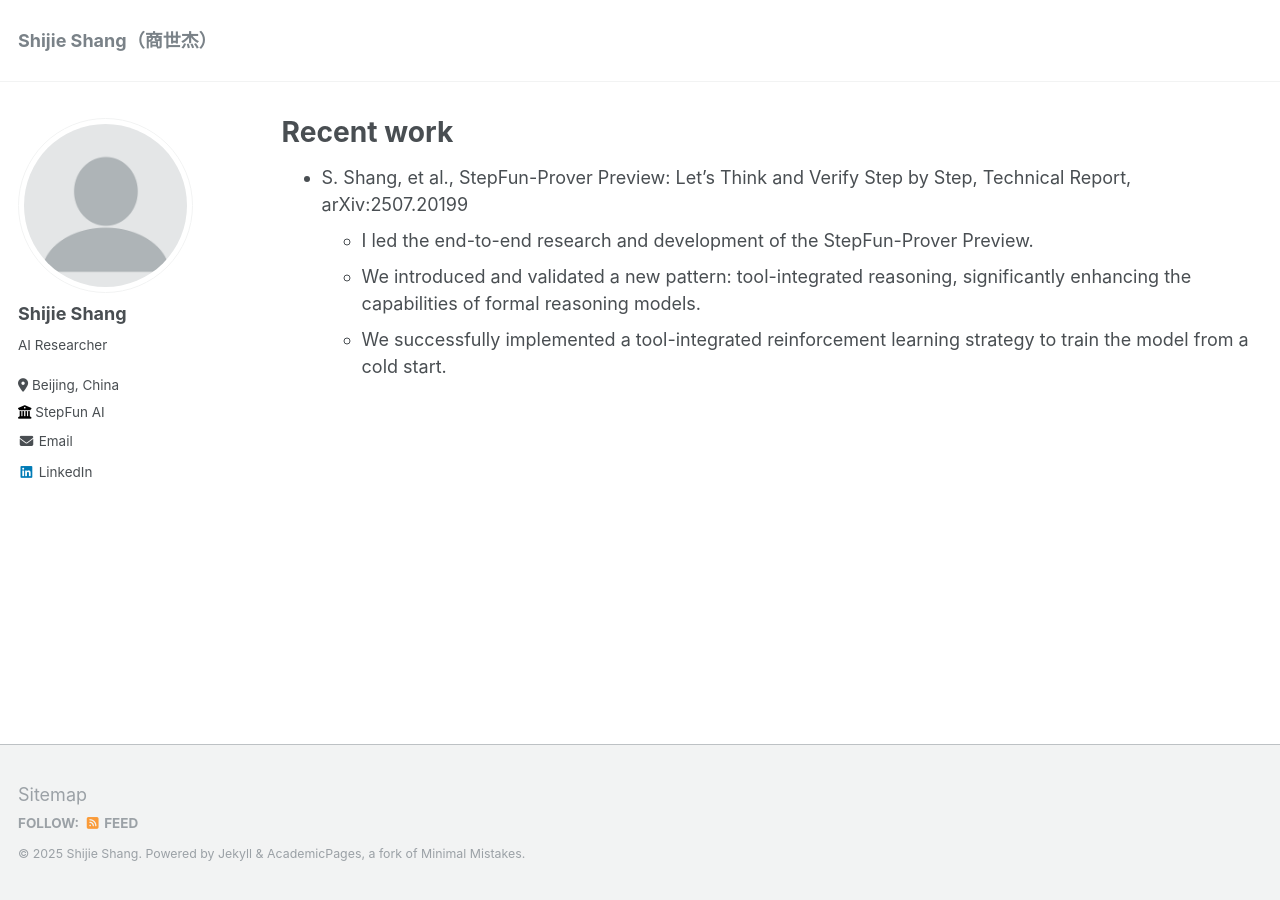
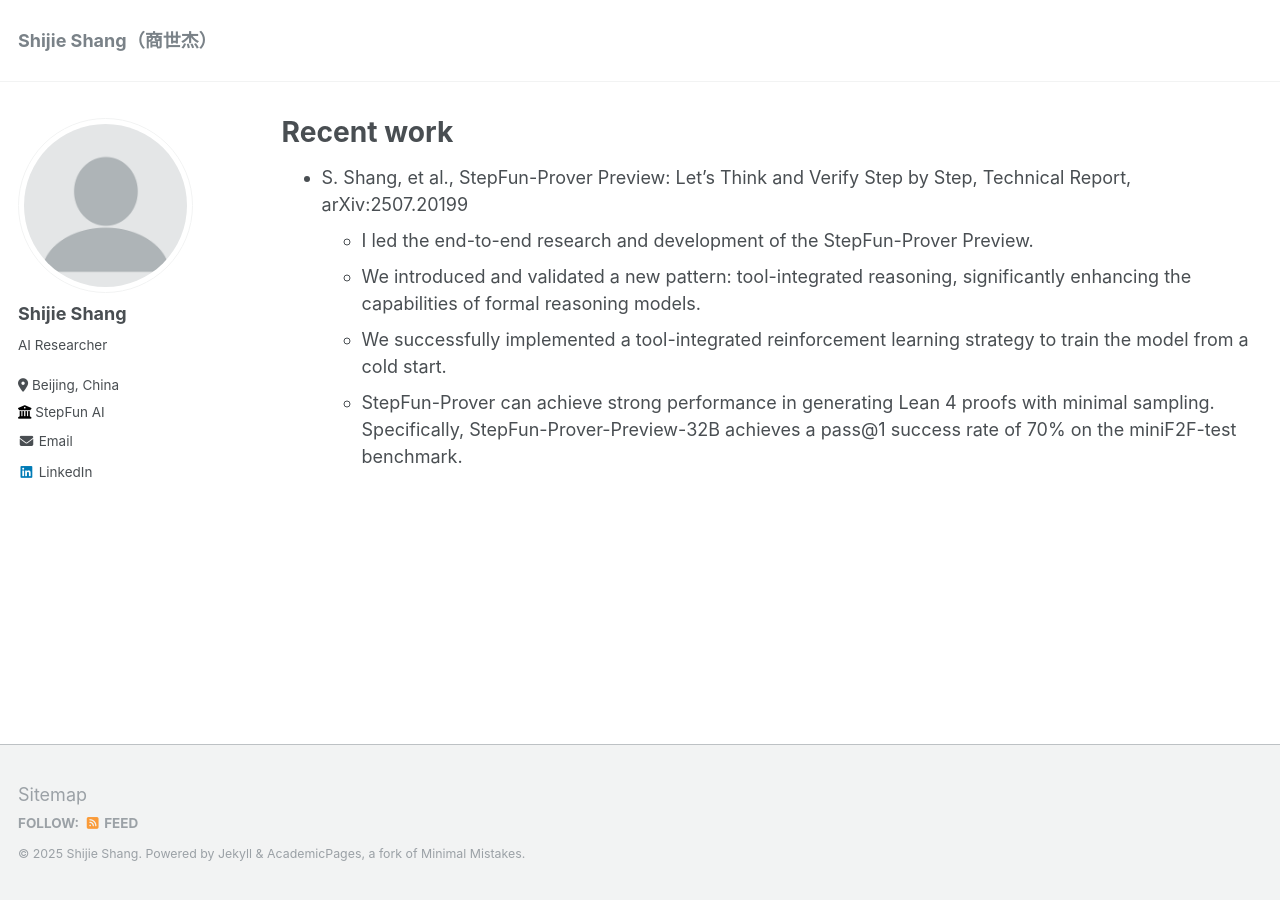
Before and after one commit to shshjie/shshjie.github.io, a Jekyll site: the page built from _pages/recent-work.md, in a window 1280 px wide. Built offline with Jekyll 4.4.1, drawn with Linux system fonts in a browser that asks for light colours.

Commit message:
Update recent-work.md

```diff
--- a/_pages/recent-work.md
+++ b/_pages/recent-work.md
@@ -9,3 +9,4 @@ author_profile: true
       * I led the end-to-end research and development of the StepFun-Prover Preview.
       * We introduced and validated a new pattern: tool-integrated reasoning, significantly enhancing the capabilities of formal reasoning models.
       * We successfully implemented a tool-integrated reinforcement learning strategy to train the model from a cold start.
+      * StepFun-Prover can achieve strong performance in generating Lean 4 proofs with minimal sampling. Specifically, StepFun-Prover-Preview-32B achieves a pass@1 success rate of 70% on the miniF2F-test benchmark.
```
